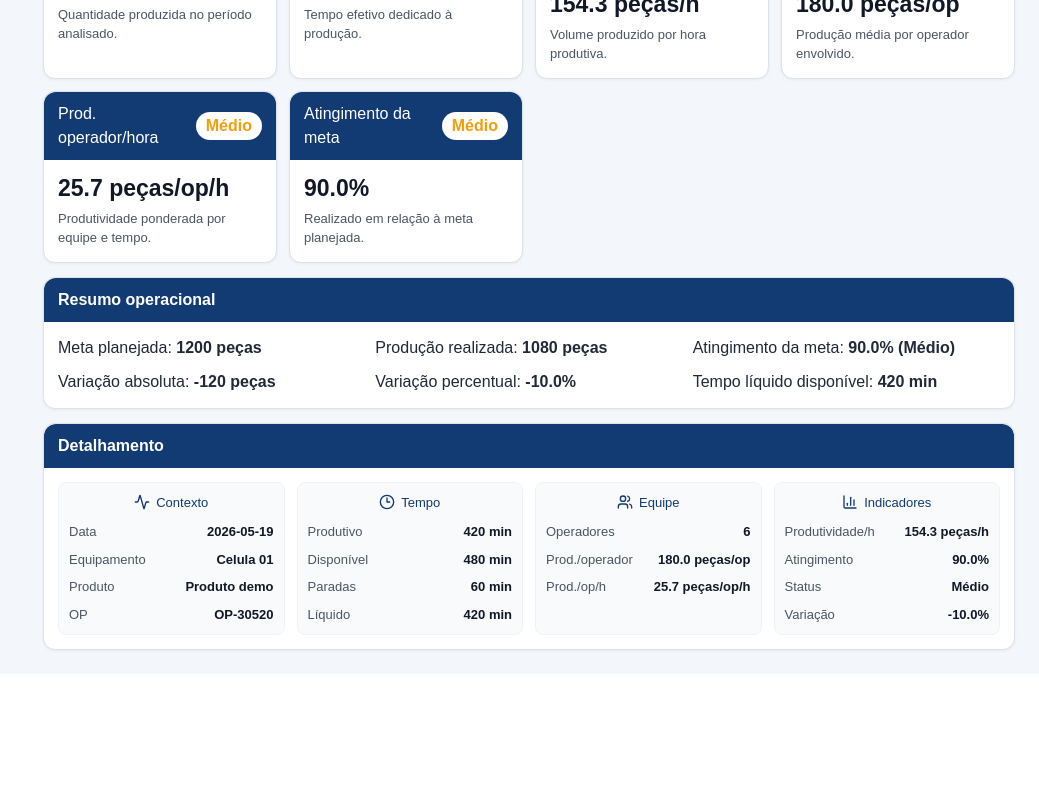
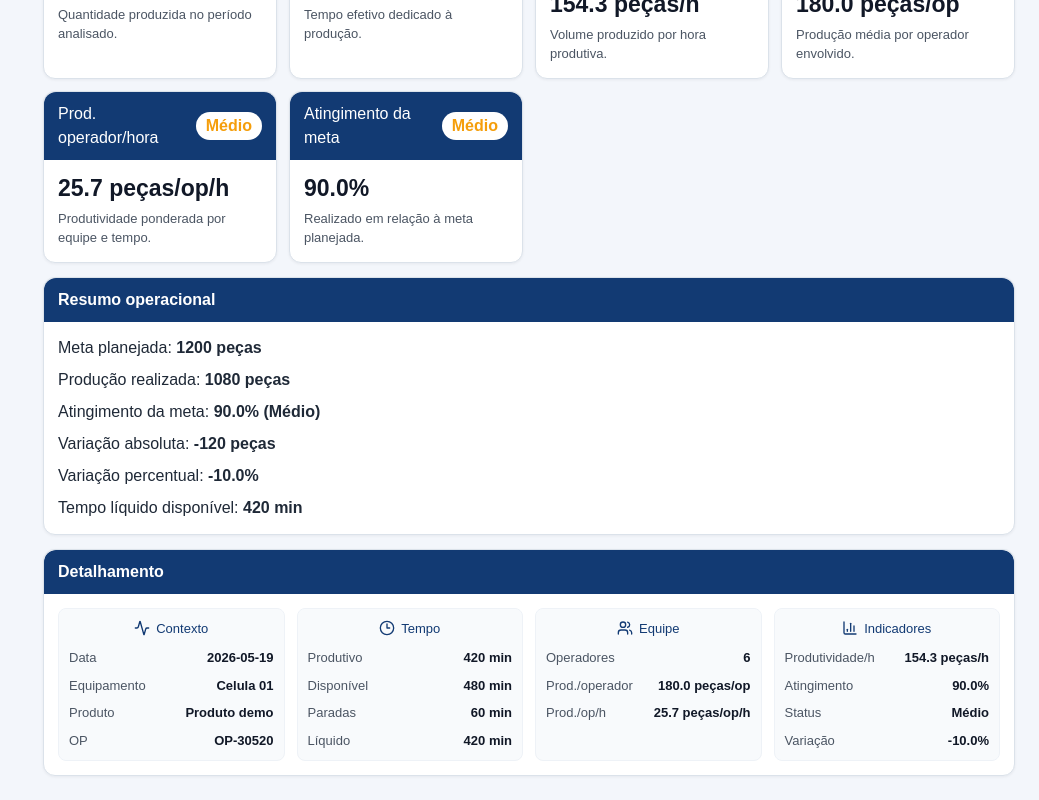
Before and after one commit to ArthurEngProduto/SIGO-Portal-de-Produ-o, a Next.js app: page /ferramentas/produtividade in a window 1280 px wide. Shown: the part 906-1706 px from the top of the page, without its empty margins (241-1280 px from the left). Before the commit the page ends 1580 px from the top, so only its background shows below. Built offline with nearby package versions, Linux system fonts and the light colour scheme.

Commit message:
Ajusta resumo operacional da produtividade

```diff
--- a/app/ferramentas/produtividade/page.tsx
+++ b/app/ferramentas/produtividade/page.tsx
@@ -217,7 +217,7 @@ export default function ProdutividadePage() {
 
             <section style={{ background: "#fff", border: "1px solid #dbe2ea", borderRadius: 12, boxShadow: "0 1px 3px rgba(16,24,40,.06)" }}>
               <div style={{ background: "#123a73", color: "#fff", padding: "10px 14px", borderRadius: "12px 12px 0 0", fontWeight: 700 }}>Resumo operacional</div>
-              <div style={{ padding: 14, display: "grid", gridTemplateColumns: "repeat(auto-fit, minmax(240px, 1fr))", gap: 10, color: "#1f2937" }}>
+              <div style={{ padding: 14, display: "flex", flexDirection: "column", gap: 8, color: "#1f2937" }}>
                 {[
                   ["Meta planejada", `${inputs.metaProducao.toFixed(0)} peças`],
                   ["Produção realizada", `${inputs.quantidadeProduzida.toFixed(0)} peças`],
```
